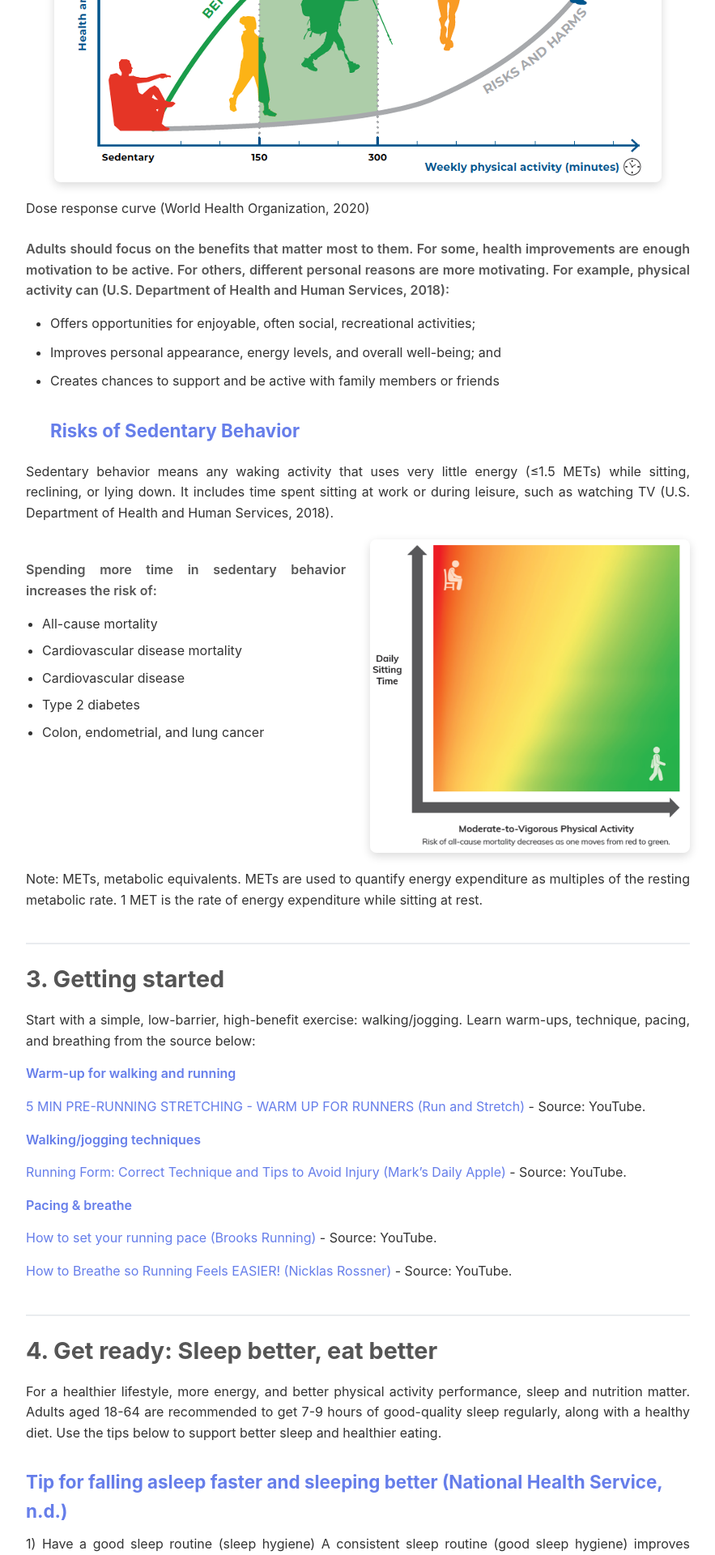
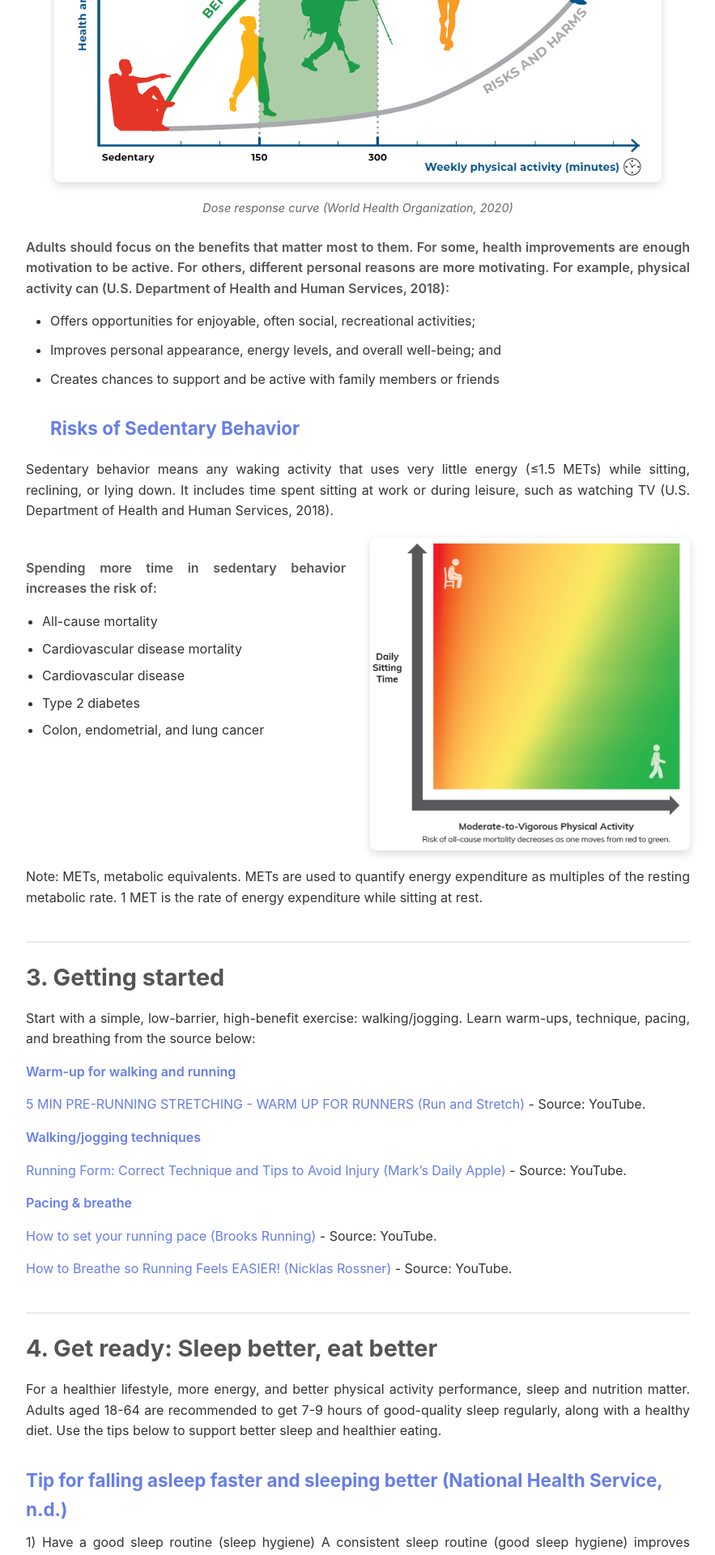
Before and after one commit to liangyahan-physical-education/liangyahan-physical-education.github.io, a Jekyll site: the page built from index.md, in a window 1280 px wide. Shown: the part 3096-5016 px from the top of the page at 81% size, without its empty margins (198-1081 px from the left). Built offline with Jekyll 4.4.1, drawn with Linux system fonts in a browser that asks for light colours.

Commit message:
将Dose response curve文字设置为图片caption，并添加figure和figcaption样式

```diff
--- a/assets/css/style.css
+++ b/assets/css/style.css
@@ -121,6 +121,20 @@ body {
     border-radius: 8px;
     box-shadow: 0 4px 12px rgba(0, 0, 0, 0.15);
     object-fit: contain;
+}
+
+/* Figure and Caption Styles */
+.content figure {
+    margin: 20px auto;
+    text-align: center;
+}
+
+.content figcaption {
+    font-size: 0.9em;
+    color: #666;
+    font-style: italic;
+    margin-top: 10px;
+    text-align: center;
 }
 
 /* Responsive image sizes by device type */
--- a/index.md
+++ b/index.md
@@ -49,9 +49,10 @@ In adults, physical activity provides health benefits in the following areas (Wo
 - Sleep
 - Overweight or obesity
 
+<figure>
 <img src="{{ '/pics/does_response.png' | relative_url }}" alt="Dose response curve" style="max-width: 100%; height: auto; display: block; margin: 20px auto;">
-
-Dose response curve (World Health Organization, 2020)
+<figcaption>Dose response curve (World Health Organization, 2020)</figcaption>
+</figure>
 
 Adults should focus on the benefits that matter most to them. For some, health improvements are enough motivation to be active. For others, different personal reasons are more motivating. For example, physical activity can (U.S. Department of Health and Human Services, 2018):
 
```
